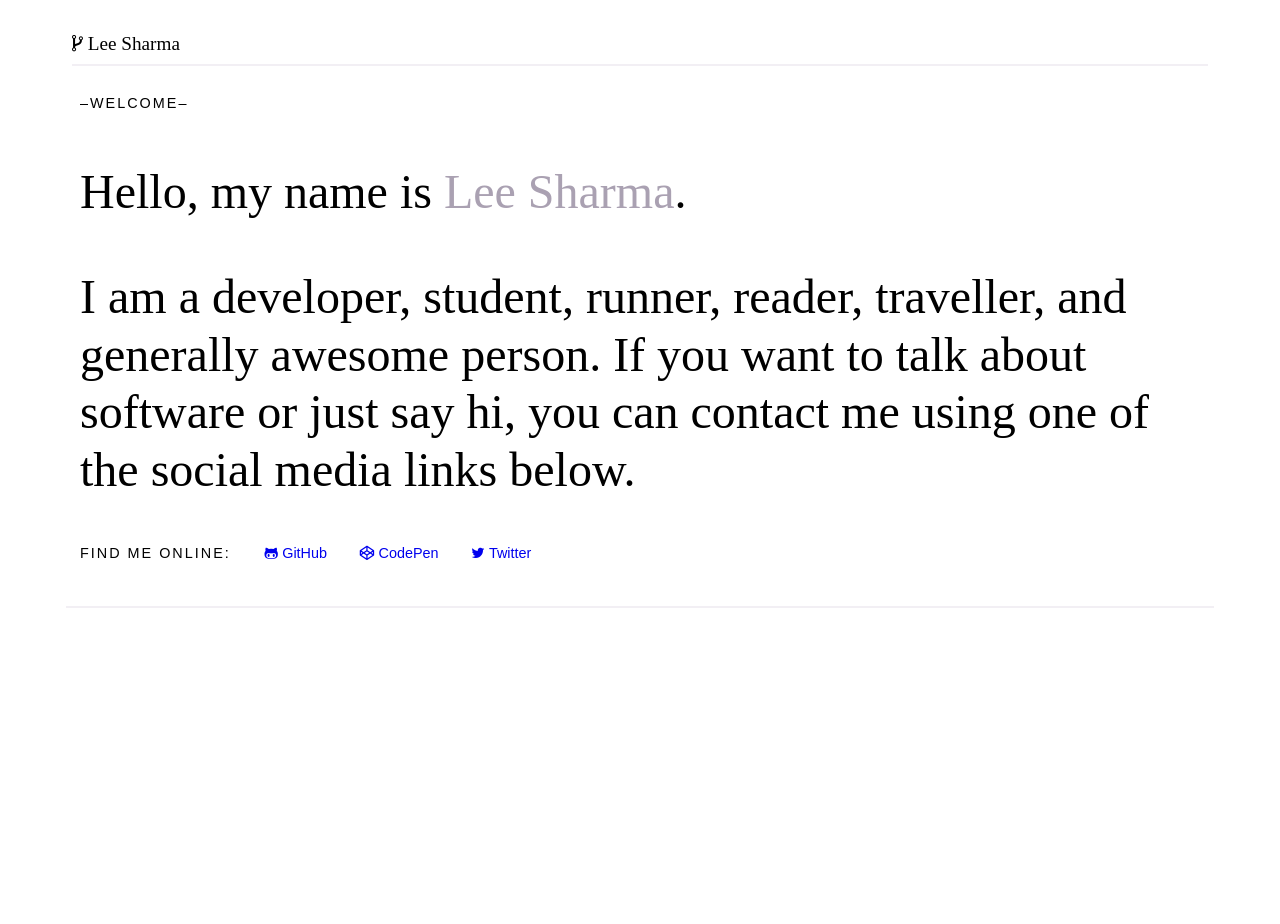
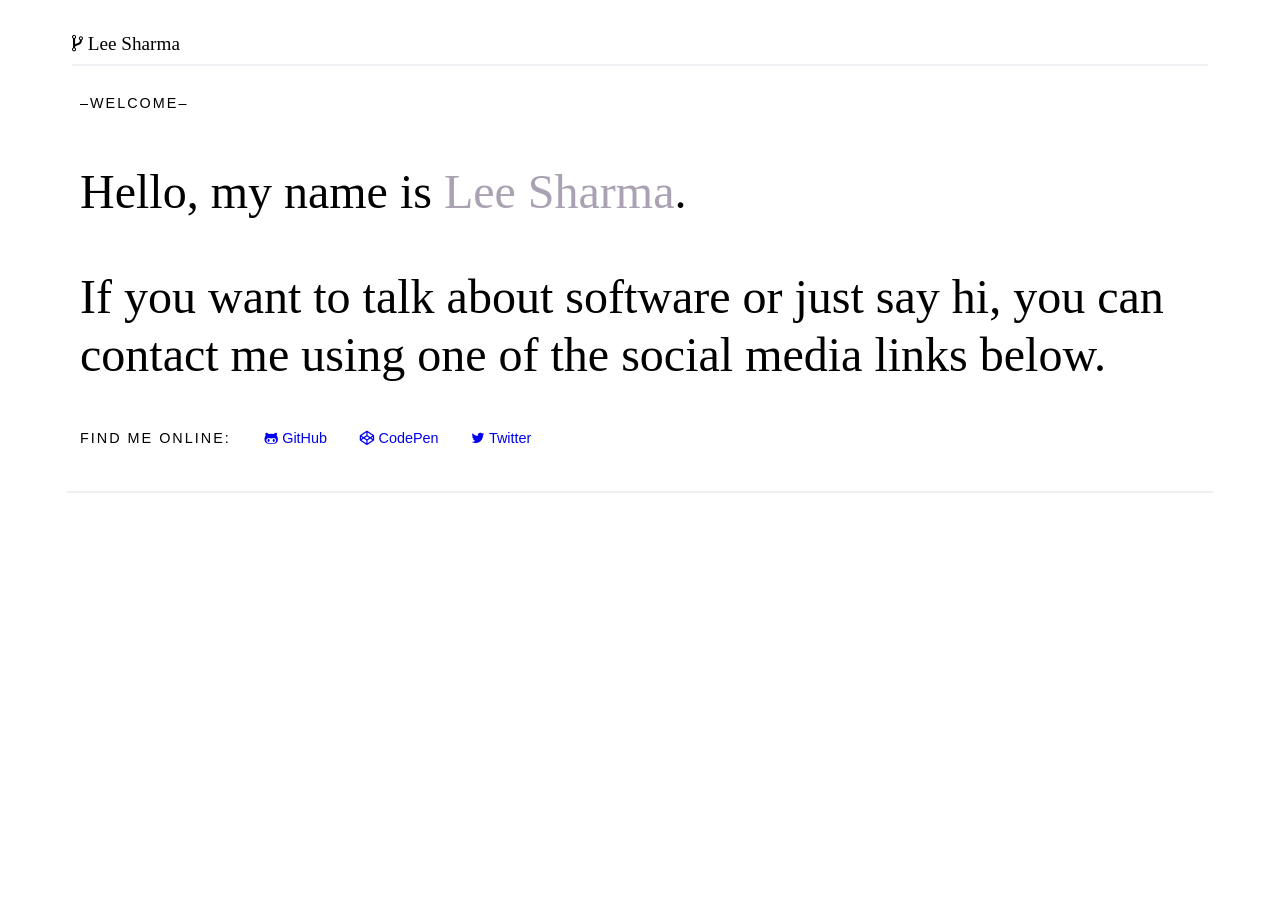
Before and after one commit to leesharma/leesharma.github.io, a Jekyll site: the page built from index.html, in a window 1280 px wide. Built offline with Jekyll 4.4.1, drawn with Linux system fonts in a browser that asks for light colours; nearby versions of some CDN libraries; some web fonts are replaced.

Commit message:
Reduce homepage copy
That first sentence didn't add very much. Let's get rid of it!

```diff
--- a/index.html
+++ b/index.html
@@ -10,9 +10,8 @@ layout: default
   </p>
 
   <p>
-    I am a developer, student, runner, reader, traveller, and generally awesome
-    person. If you want to talk about software or just say hi, you can contact
-    me using one of the social media links below.
+    If you want to talk about software or just say hi, you can contact me using
+    one of the social media links below.
   </p>
 
   <div id="contact-list">
```
